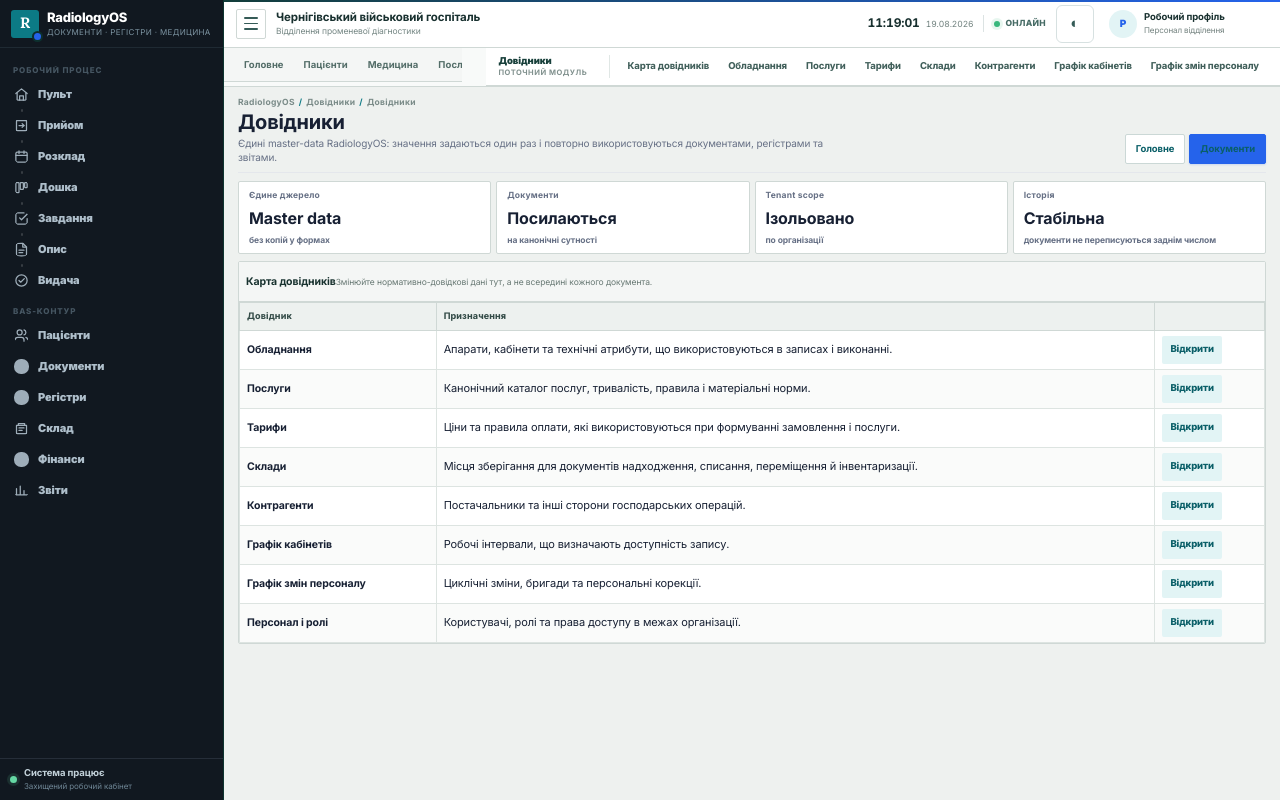
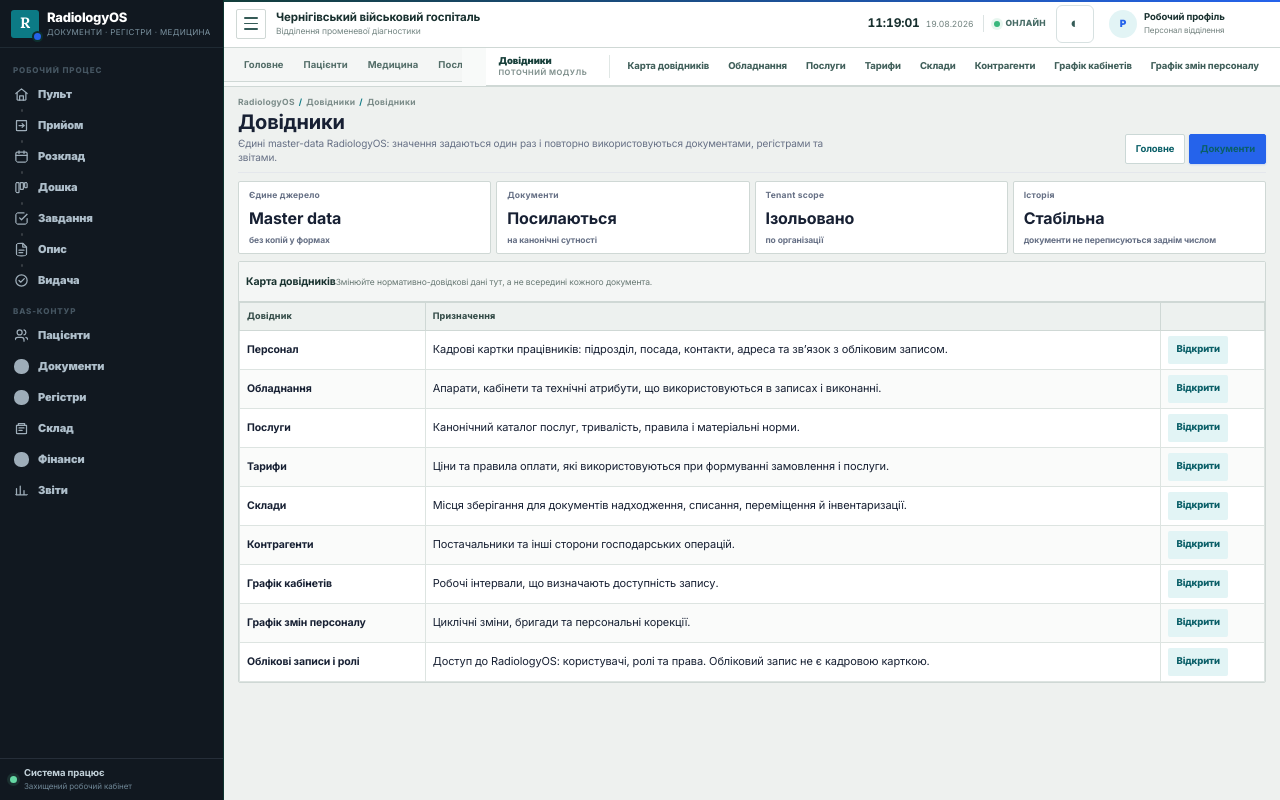
Before and after one commit to adamenkoa1/radiologyos, a Next.js app: page /staff/directories in a window 1280 px wide. Built offline with nearby package versions, Linux system fonts and the light colour scheme.

Commit message:
Link personnel directory from BAS master data

```diff
--- a/app/staff/directories/page.tsx
+++ b/app/staff/directories/page.tsx
@@ -2,6 +2,7 @@ import Link from "next/link";
 import StaffWorkspaceShell from "../workspace-shell";
 
 const directories=[
+  {name:"Персонал",description:"Кадрові картки працівників: підрозділ, посада, контакти, адреса та зв’язок з обліковим записом.",href:"/staff/personnel"},
   {name:"Обладнання",description:"Апарати, кабінети та технічні атрибути, що використовуються в записах і виконанні.",href:"/staff/equipment"},
   {name:"Послуги",description:"Канонічний каталог послуг, тривалість, правила і матеріальні норми.",href:"/staff/services"},
   {name:"Тарифи",description:"Ціни та правила оплати, які використовуються при формуванні замовлення і послуги.",href:"/staff/tariffs"},
@@ -9,7 +10,7 @@ const directories=[
   {name:"Контрагенти",description:"Постачальники та інші сторони господарських операцій.",href:"/staff/counterparties"},
   {name:"Графік кабінетів",description:"Робочі інтервали, що визначають доступність запису.",href:"/staff/schedule"},
   {name:"Графік змін персоналу",description:"Циклічні зміни, бригади та персональні корекції.",href:"/staff/shifts"},
-  {name:"Персонал і ролі",description:"Користувачі, ролі та права доступу в межах організації.",href:"/staff#staff-admin"},
+  {name:"Облікові записи і ролі",description:"Доступ до RadiologyOS: користувачі, ролі та права. Обліковий запис не є кадровою карткою.",href:"/staff#staff-admin"},
 ];
 
 export default function DirectoriesPage(){
```
